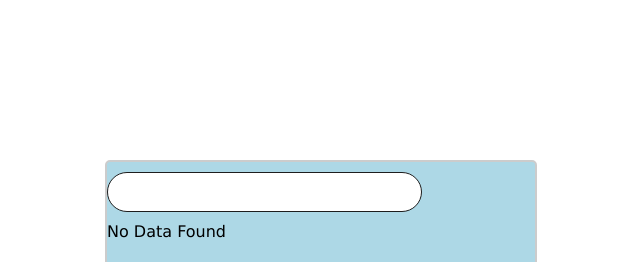
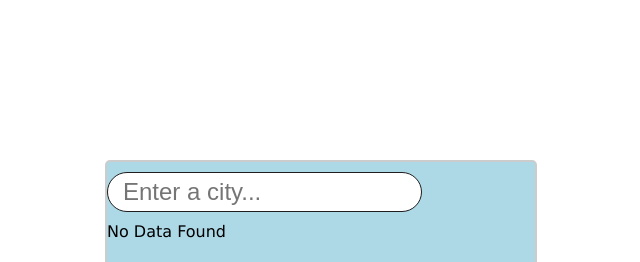
Before and after one commit to THEYASHGAUR/Weather-App, a React (Create React App) app: page / in a window 1280 px wide. Shown: the top 262 px of the page, without its empty margins (407-1047 px from the left). Built offline with nearby package versions, Linux system fonts and the light colour scheme; no server answers.

Commit message:
added placeholder

```diff
--- a/src/components/Tempapp.js
+++ b/src/components/Tempapp.js
@@ -27,6 +27,7 @@ const Tempapp = () => {
                     <input
                         type="search"
                         className="inputfield"
+                        placeholder="Enter a city..."
                         onChange={(event) => { setSearch(event.target.value) }}
                     />
                 </div>
```
